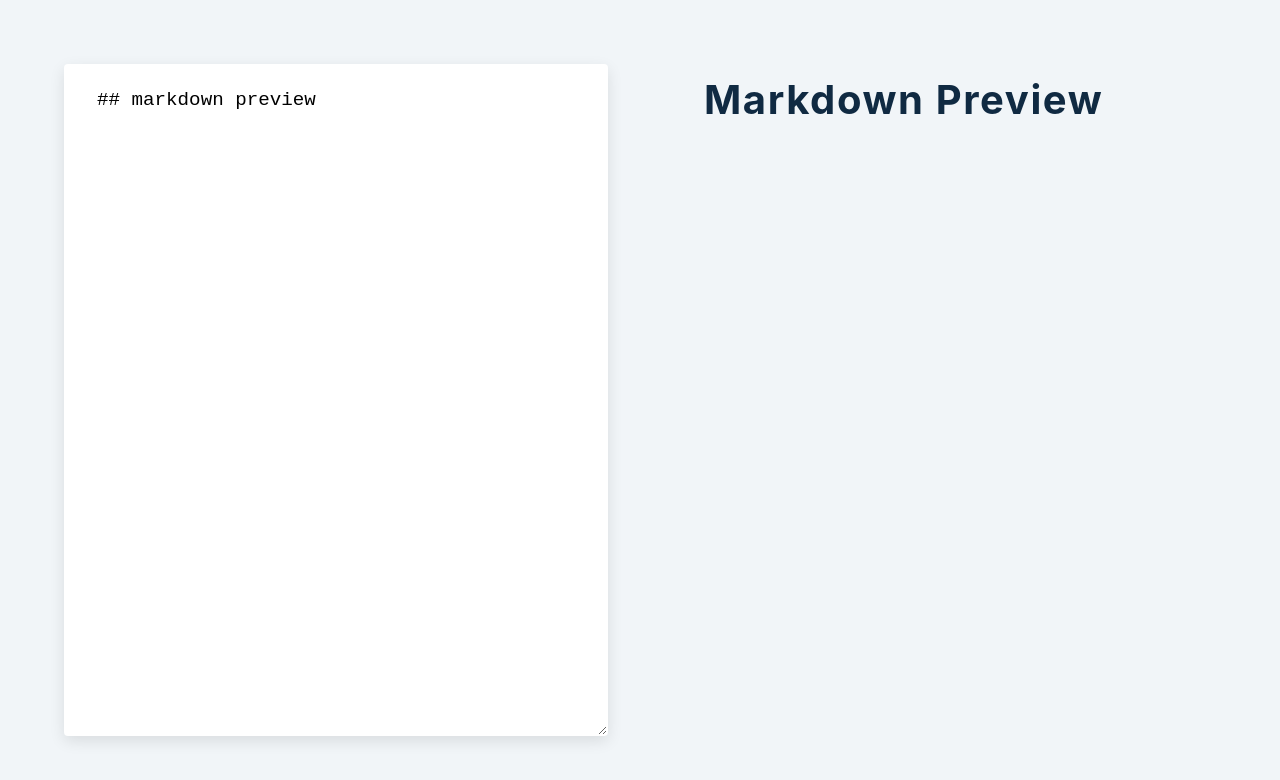
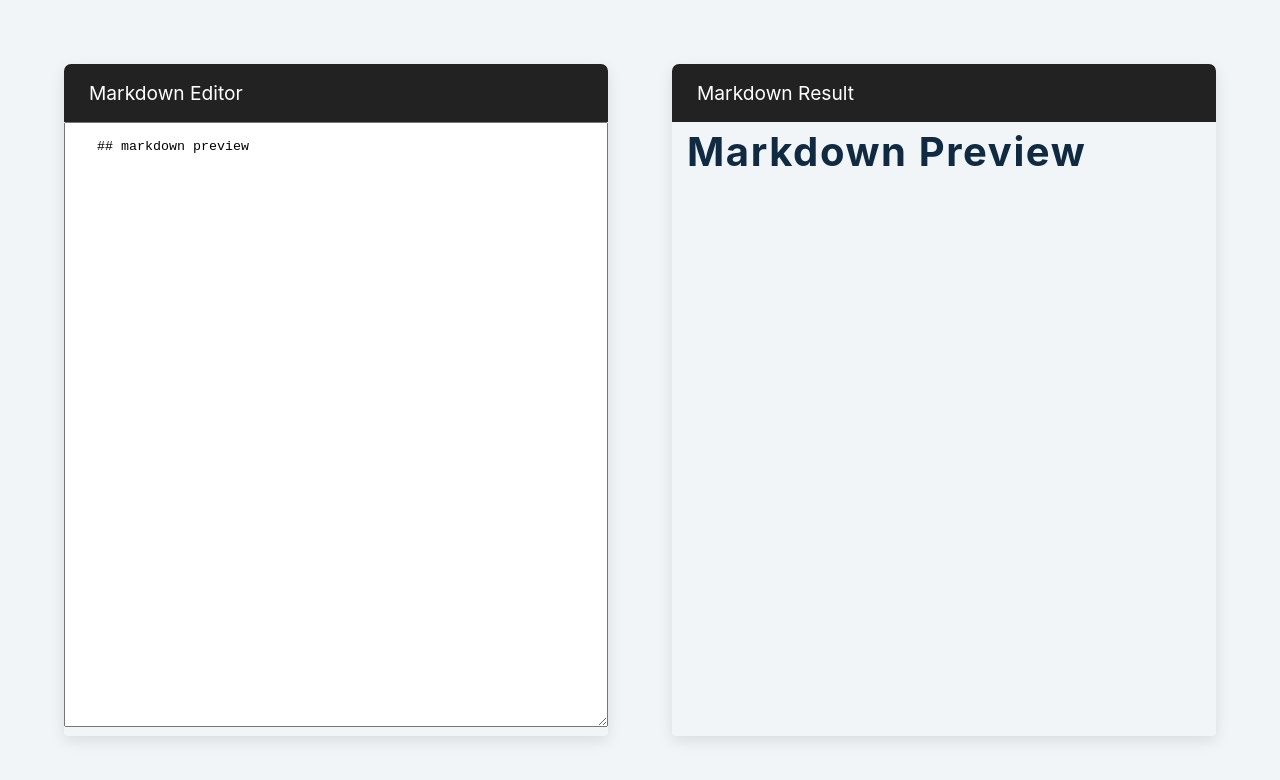
Before and after one commit to Amiyanshu-web/Markdown, a React (Create React App) app: page / in a window 1280 px wide. Shown: the top 780 px of the page. Built offline with nearby package versions, Linux system fonts and the light colour scheme.

Commit message:
Imporved CSS

```diff
--- a/src/App.js
+++ b/src/App.js
@@ -1,17 +1,31 @@
-import React, { useState } from 'react'
-import ReactMarkdown from 'react-markdown'
+import React, { useState } from "react";
+import ReactMarkdown from "react-markdown";
 //functional component
 function App() {
-  const [markdown, setMarkdown] = useState('## markdown preview')
-  return (<main>
+  const [markdown, setMarkdown] = useState("## markdown preview");
+  return (
+    <main>
+      <section className="markdown">
+        <div className="markdown_editor">
+          <div className="editor_heading">
+            Markdown Editor
+          </div>
+          <textarea
+            className="input"
+            value={markdown}
+            onChange={(e) => setMarkdown(e.target.value)}
+            rows='10'
+          ></textarea>
+        </div>
+        <article className="markdown_result">
+        <div className="editor_heading">
+            Markdown Result
+          </div>
+          <ReactMarkdown>{markdown}</ReactMarkdown>
+        </article>
+      </section>
+    </main>
+  );
+}
 
-    <section className="markdown">
-      <textarea className='input' value={markdown} onChange={(e)=>setMarkdown(e.target.value)}></textarea>
-    <article className="result">
-      <ReactMarkdown>{markdown}</ReactMarkdown>
-      </article>
-    </section>
-  </main>
-  )}
-
-export default App
+export default App;
--- a/src/index.css
+++ b/src/index.css
@@ -163,18 +163,35 @@ Markdown
   row-gap: 4rem;
 }
 
-.input {
+.markdown_editor,.markdown_result {
   border-color: transparent;
   border-radius: var(--radius);
   font-size: 1.2rem;
   line-height: 2;
   box-shadow: var(--light-shadow);
-  min-height: 30vh;
+  /* min-height: 30vh;
+  height: 80vh; */
+}
+
+.editor_heading{
+  padding: 10px 25px;
+  background-color: #222;
+  color: #fff;
+  border-radius: 7px 7px 0 0;
+}
+
+.input{
+  height: 90%;
+  width: 100%;
 }
 
 .input,
 .result {
   padding: 1rem 2rem;
+}
+
+h2,p{
+  padding: 10px 15px;
 }
 
 @media screen and (min-width: 992px) {
```
